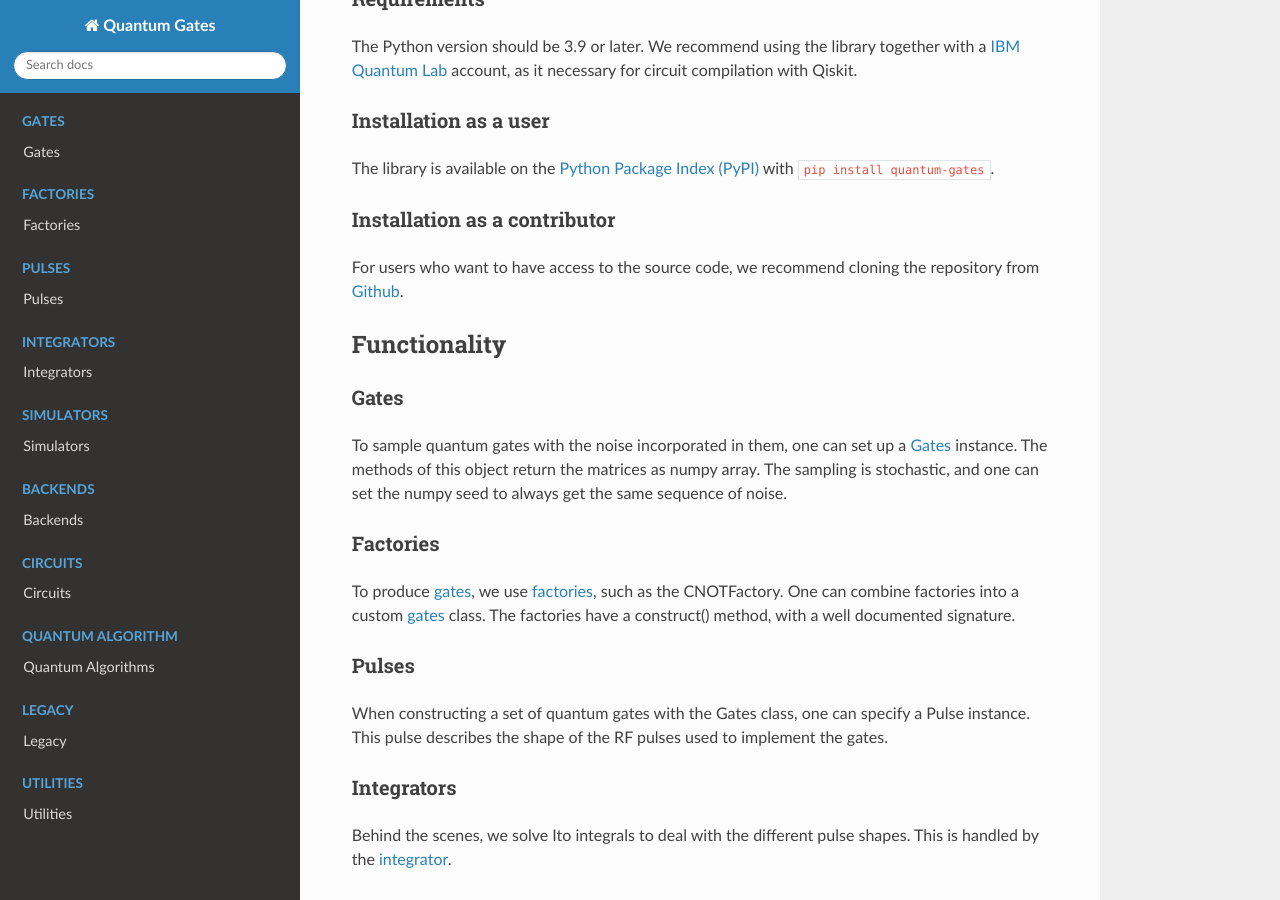
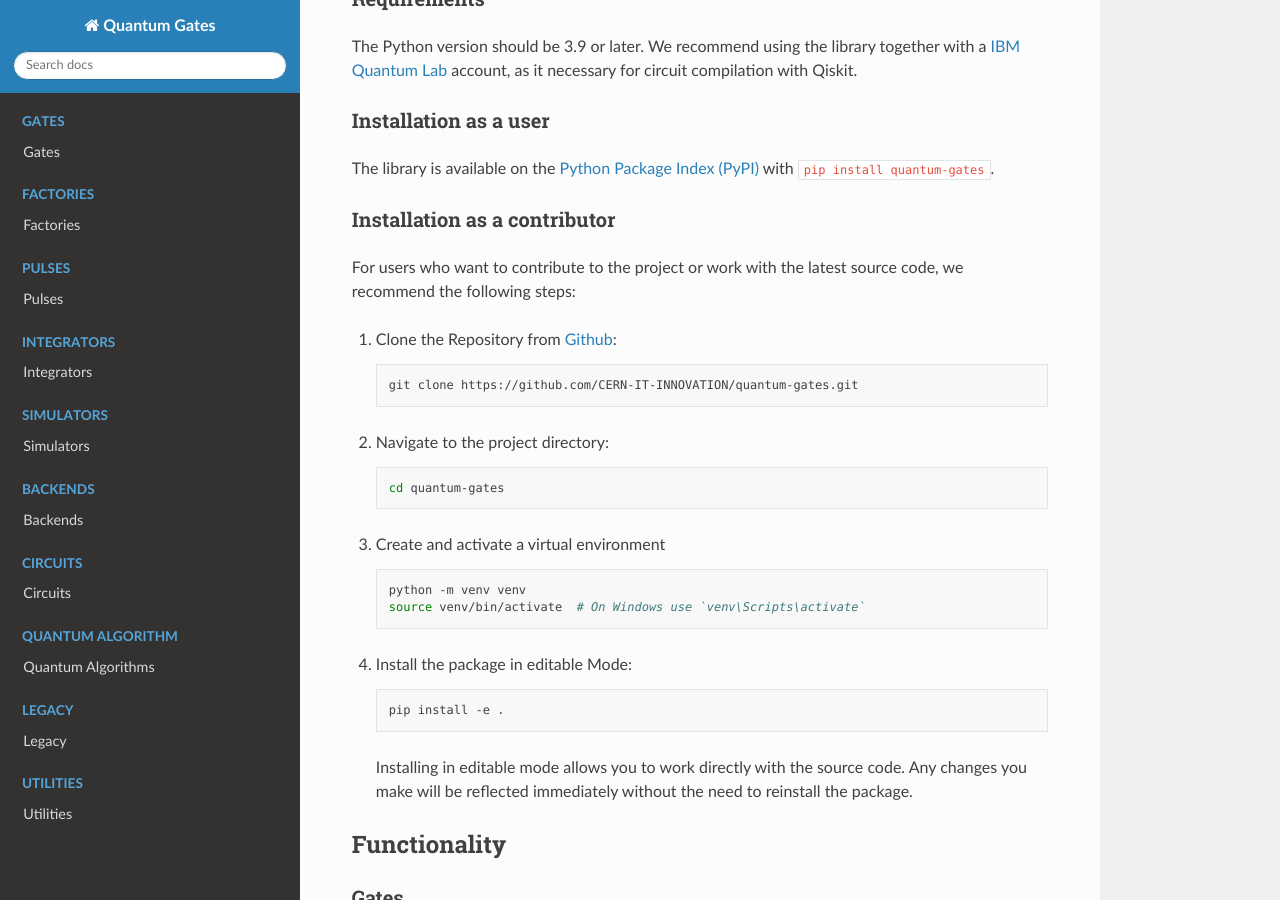
Before and after one commit to CERN-IT-INNOVATION/quantum-gates, a Sphinx documentation site: the page built from docs/source/index.rst, in a window 1280 px wide and 900 px high, scrolled down 428 px. Built offline with Sphinx 7.4.7 and the Read the Docs theme 3.1.0, drawn with Linux system fonts in a browser that asks for light colours.

Commit message:
[docs] Clarified usage of the editable mode thanks to the valuable inpt by Fábio Carneiro (fabiocfabini). Todo: Update documentation on how to render the Sphinx docs locally.

```diff
--- a/docs/source/index.rst
+++ b/docs/source/index.rst
@@ -43,13 +43,38 @@ The library is available on the |pip_link| with ``pip install quantum-gates``.
 Installation as a contributor
 ~~~~~~~~~~~~~~~~~~~~~~~~~~~~~
 
-For users who want to have access to the source code, we recommend cloning
-the repository from |github_link|.
+For users who want to contribute to the project or work with the latest source code, we recommend the following steps:
+
+1. Clone the Repository from |github_link|:
+
+   .. code-block:: bash
+
+      git clone https://github.com/CERN-IT-INNOVATION/quantum-gates.git
+
+2. Navigate to the project directory:
+
+   .. code-block:: bash
+
+      cd quantum-gates
+
+3. Create and activate a virtual environment
+
+   .. code-block:: bash
+
+      python -m venv venv
+      source venv/bin/activate  # On Windows use `venv\Scripts\activate`
+
+4. Install the package in editable Mode:
+
+   .. code-block:: bash
+
+      pip install -e .
+
+   Installing in editable mode allows you to work directly with the source code. Any changes you make will be reflected immediately without the need to reinstall the package.
 
 .. |github_link| raw:: html
 
    <a href="https://github.com/CERN-IT-INNOVATION/quantum-gates" target="_blank">Github</a>
-
 
 Functionality
 --------------
```
Also changed, not shown: README.md (+32 -22 lines).
